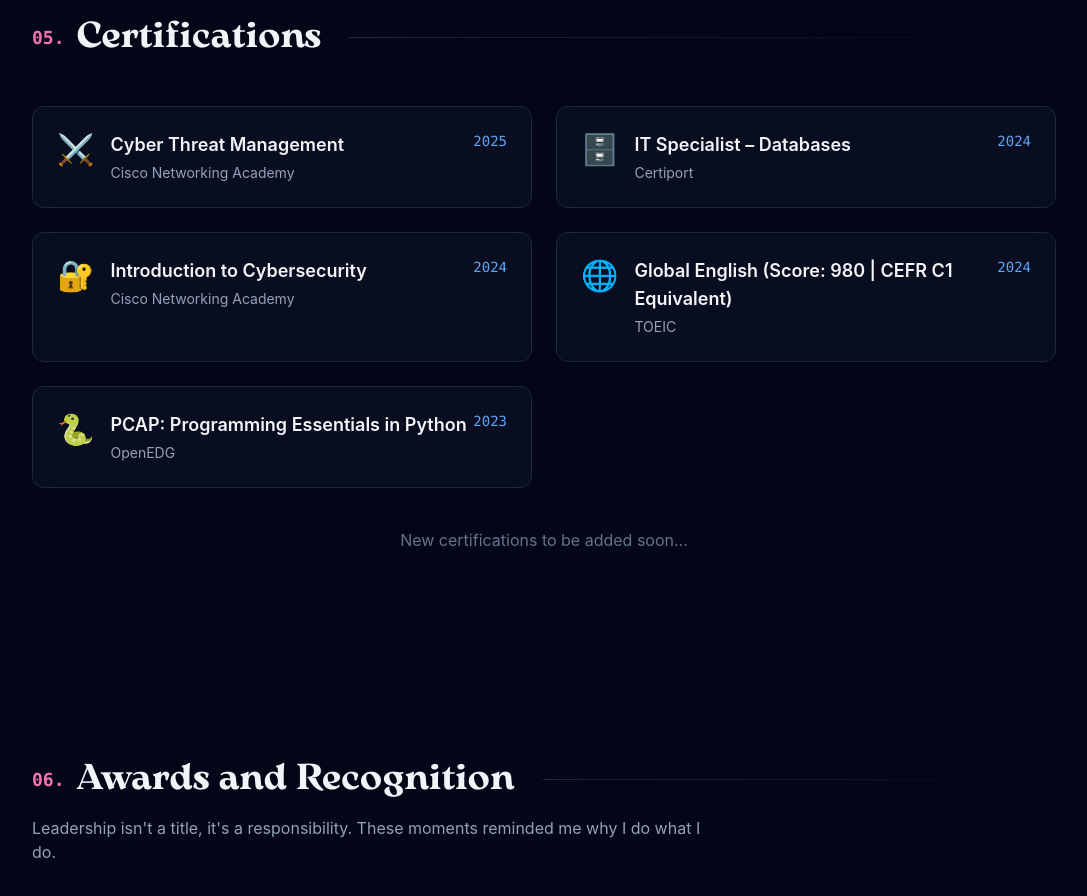
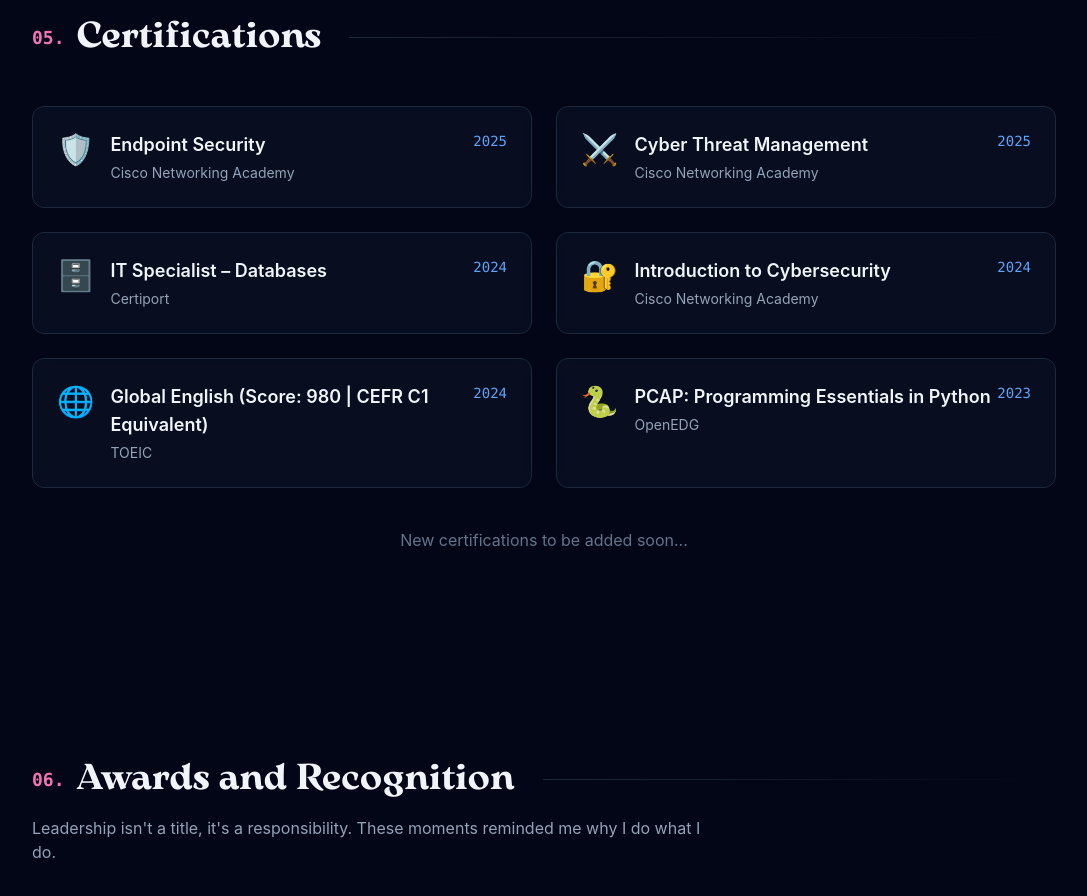
Before and after one commit to caryljoycabrera/devportfolio, a React (Create React App) app: page / in a window 1280 px wide. Shown: the part 5080-5976 px from the top of the page, without its empty margins (96-1183 px from the left). Built offline with nearby package versions, Linux system fonts and the light colour scheme.

Commit message:
added certification

```diff
--- a/src/pages/Home.jsx
+++ b/src/pages/Home.jsx
@@ -481,6 +481,12 @@ export default function Home() {
   };
 
   const certifications = [
+    {
+      title: 'Endpoint Security',
+      org: 'Cisco Networking Academy',
+      year: '2025',
+      icon: '🛡️'
+    },
     {
       title: 'Cyber Threat Management',
       org: 'Cisco Networking Academy',
```
